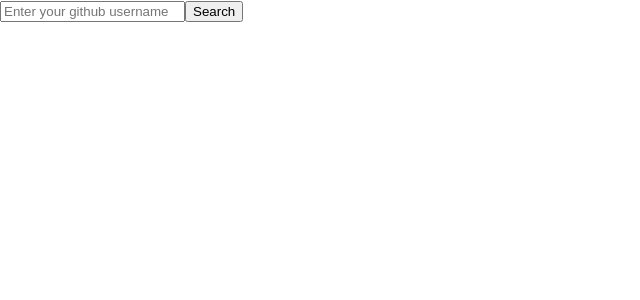
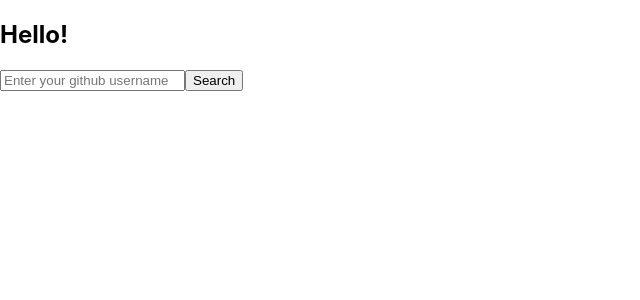
Before and after one commit to beth98an/lap3_code_challenge, a React (Create React App) app: page / in a window 1280 px wide. Shown: the top 300 px of the page, without its empty margins (0-640 px from the left). Built offline with nearby package versions, Linux system fonts and the light colour scheme.

Commit message:
api fetch function added to ByUser

```diff
--- a/package.json
+++ b/package.json
@@ -6,6 +6,7 @@
     "@testing-library/jest-dom": "^5.16.4",
     "@testing-library/react": "^13.1.1",
     "@testing-library/user-event": "^13.5.0",
+    "axios": "^0.27.1",
     "react": "^18.1.0",
     "react-dom": "^18.1.0",
     "react-scripts": "5.0.1",
--- a/src/App.js
+++ b/src/App.js
@@ -1,10 +1,10 @@
 import './App.css';
-import { ByUser } from './components'
+import { Home } from './pages'
 
 function App() {
   return (
     <>
-    <ByUser/>
+    <Home/>
     </>
   );
 }
--- a/src/components/ByUser/index.js
+++ b/src/components/ByUser/index.js
@@ -1,4 +1,5 @@
 import React, { useState } from 'react';
+import axios from 'axios';
 
 export const ByUser = ({getRepos}) => {
     const [username, setUsername] = useState();
@@ -23,3 +24,10 @@ export const ByUser = ({getRepos}) => {
     </>
   )
 }
+
+export const getRepos = async(username) =>{
+    const resp = await axios.get(`https://api.github.com/users/${username}/repos`)
+    const data = resp.data
+    console.log(data)
+    return data
+}
--- a/src/pages/Home/index.js
+++ b/src/pages/Home/index.js
@@ -0,0 +1,11 @@
+import React from 'react'
+import { ByUser } from '../../components'
+
+export const Home = () => {
+  return (
+      <>
+        <h2>Hello!</h2>
+        <ByUser/>
+      </>
+  )
+}
--- a/src/pages/index.js
+++ b/src/pages/index.js
@@ -0,0 +1 @@
+export { Home } from './Home'
```
Also changed, not shown: public/manifest.json (added).
